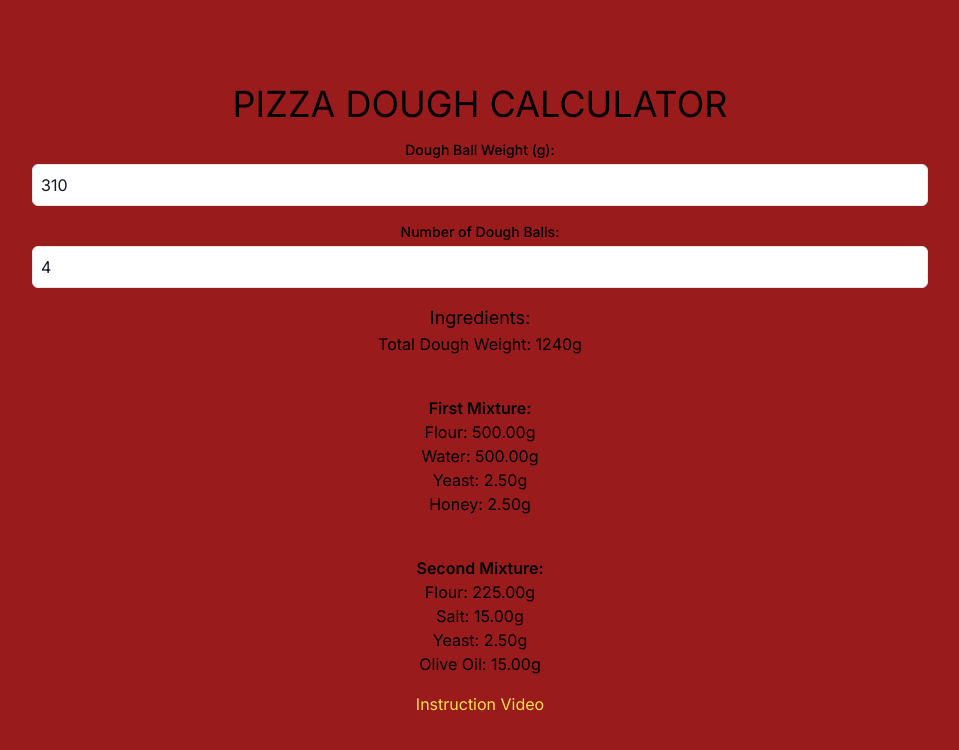
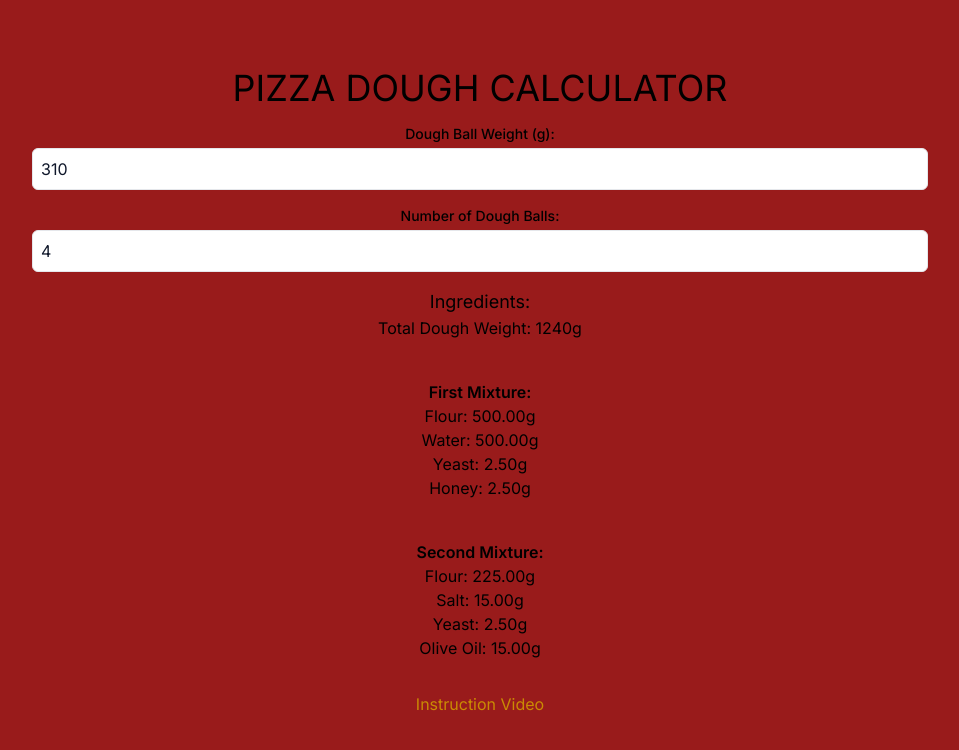
Before and after one commit to Raisi/pizza-dough-calculator, a Next.js app: page / in a window 1280 px wide. Shown: the top 750 px of the page, without its empty margins (160-1119 px from the left). Built offline with nearby package versions, Linux system fonts and the light colour scheme.

Commit message:
change hover

```diff
--- a/src/components/FullPoolishCalculator.tsx
+++ b/src/components/FullPoolishCalculator.tsx
@@ -94,7 +94,7 @@ export default function FullPoolishCalculator() {
 			</section>
 			<footer>
 				<a
-					className='text-bluetransition-colors text-yellow-300 hover:text-yellow-600'
+					className='transition-all text-yellow-600 duration-300 hover:text-slate-900 inline-block p-4 bg-transparent hover:bg-yellow-600 rounded-md'
 					href='https://www.youtube.com/watch?v=xUEYRiZlyUM'
 					target='_blank'
 					rel='nofollow'
```
